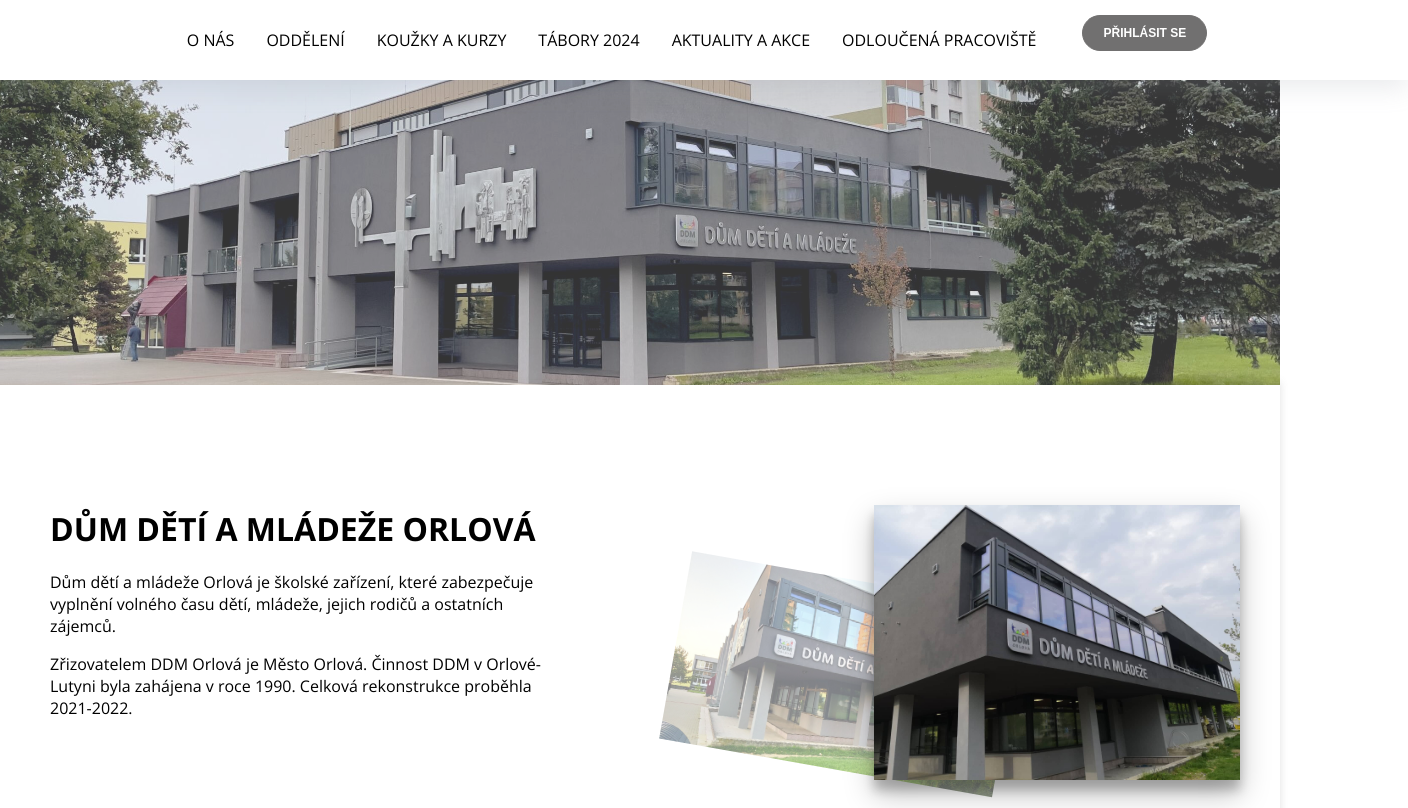
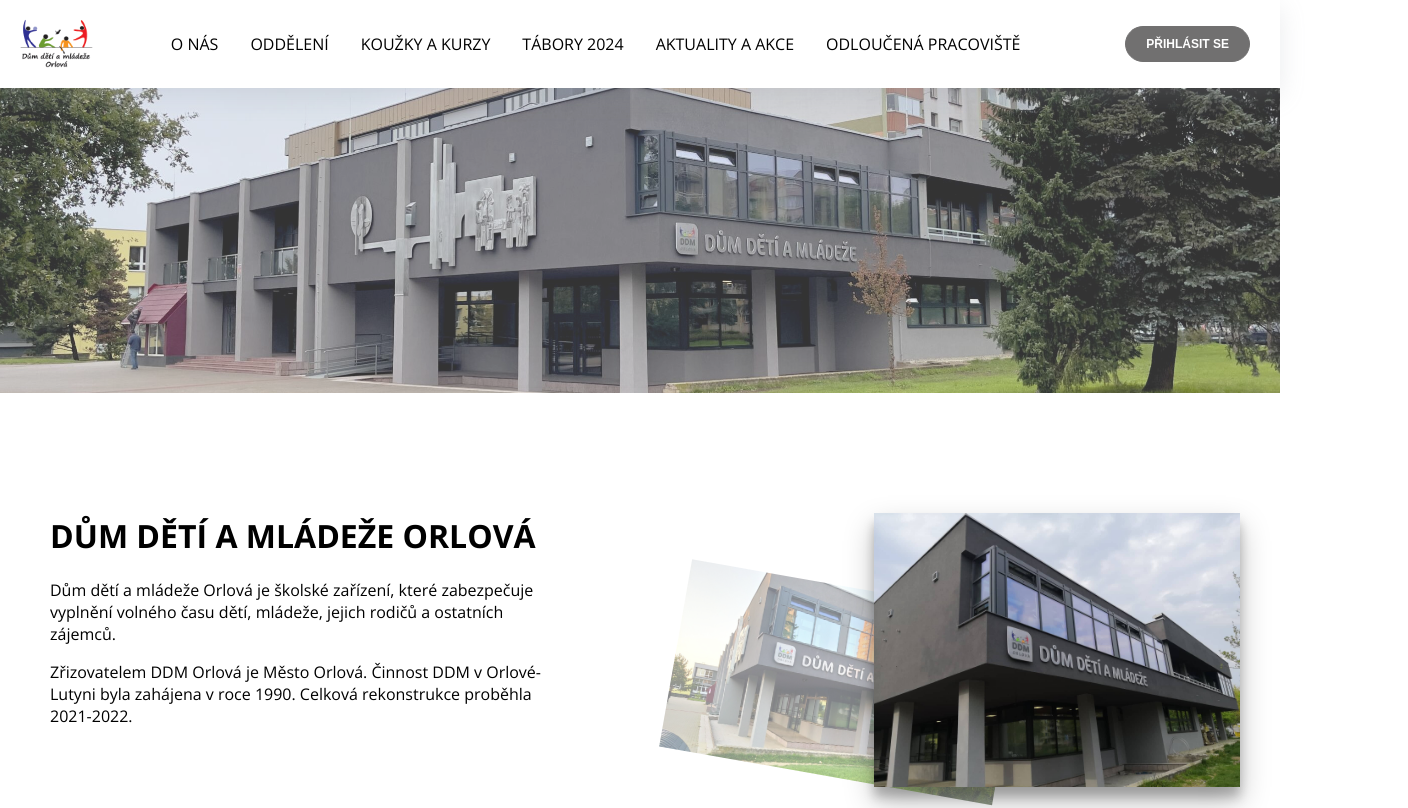
Before and after one commit to RomanSosty/WebSystem, a React (Vite) app in the folder frontend-react/: page / in a window 1280 px wide. Shown: the top 808 px of the page, 1408 px wide, since content can reach past the window. Built offline with nearby package versions, Linux system fonts and the light colour scheme.

Commit message:
logo DDM

```diff
--- a/frontend-react/src/Header.css
+++ b/frontend-react/src/Header.css
@@ -6,10 +6,15 @@
     z-index: 100;
     display: flex;
     align-items: center;
-    justify-content: center;
-    width: 110%;
+    justify-content: space-between;
+    width: 100%;
     text-transform: uppercase;
     box-shadow: rgba(149, 157, 165, 0.2) 0px 8px 24px;
+}
+
+.logo-ddm{
+    width: 5em;
+    margin-left: 1em;
 }
 
 nav {
--- a/frontend-react/src/Header.tsx
+++ b/frontend-react/src/Header.tsx
@@ -3,6 +3,7 @@
 import {useNavigate} from "react-router-dom";
 import "./Header.css";
 import Button from "./ui/Button.tsx";
+import logoDDM from "./assets/logo_BARVA.png"
 
 interface HeaderProps {
     buttonPath: string;
@@ -34,6 +35,7 @@
     const handleLogout = () => {
         localStorage.removeItem("JWT");
         setIsLoggedIn(false);
+        window.location.reload();
     };
 
     useEffect(() => {
@@ -46,8 +48,10 @@
     }, [setIsLoggedIn]);
     return (
         <div className="header">
+            <img src={logoDDM} alt="Logo DDM" className="logo-ddm"/>
             <nav>
                 <ul className="menu">
+
                     <li>
                         <a href="/" onClick={handleClick}>O nás</a>
                     </li>
@@ -87,15 +91,13 @@
                     <li>
                         <a href="index.html">Odloučená pracoviště</a>
                     </li>
-                    <li>
-                        {!isLoggedIn ? (
-                            <Button title="Přihlásit se" path={buttonPath}/>
-                        ) : (
-                            <Button title={userData?.name + " " + userData?.surname} path={"/"} onClick={handleLogout}/>
-                        )}
-                    </li>
                 </ul>
             </nav>
+            {!isLoggedIn ? (
+                <Button title="Přihlásit se" path={buttonPath}/>
+            ) : (
+                <Button title={userData?.name + " " + userData?.surname} path={"/"} onClick={handleLogout}/>
+            )}
         </div>
     );
 };
```
Also changed, not shown: frontend-react/src/assets/logo_BARVA.png (added).
